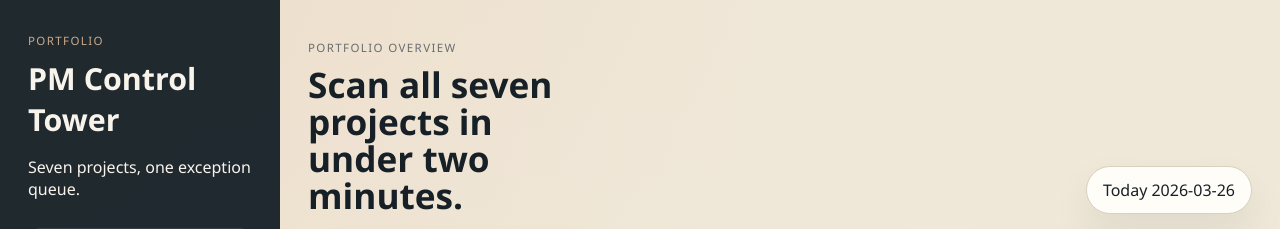
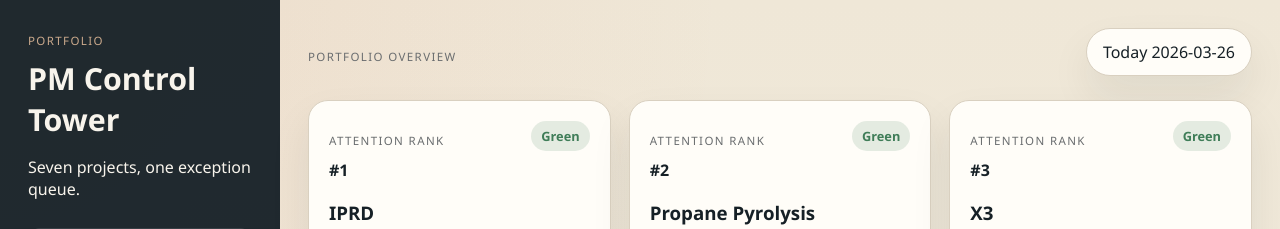
Before and after one commit to matthudsonenergy/pm_dash, a FastAPI app: page / in a window 1280 px wide. Shown: the top 229 px of the page. Run offline with FastAPI, Linux system fonts and the light colour scheme; data comes from the database, SQL or seed files in the repository; data that the repository does not hold is empty.

Commit message:
delete h2

```diff
--- a/src/pm_dashboard/templates/portfolio.html
+++ b/src/pm_dashboard/templates/portfolio.html
@@ -4,7 +4,7 @@
   <section class="hero">
     <div>
       <p class="eyebrow">Portfolio Overview</p>
-      <h2>Scan all seven projects in under two minutes.</h2>
+
     </div>
     <div class="hero-chip">Today {{ today }}</div>
   </section>
```
